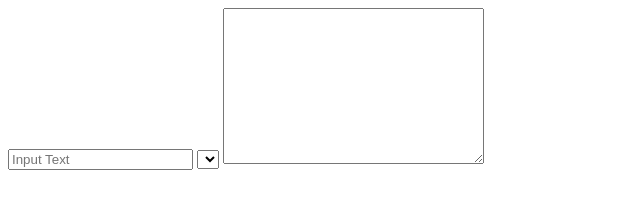
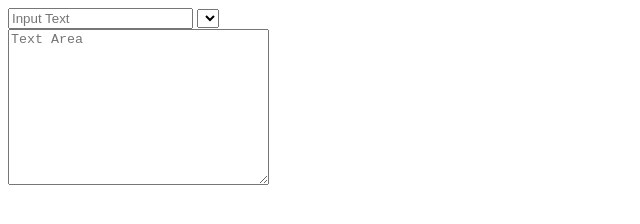
Before and after one commit to praveen-k-25/first-git-ui-commit, a plain HTML site: page new.html in a window 1280 px wide. Shown: the whole page, without its empty margins (0-640 px from the left). Drawn offline with Linux system fonts and the light colour scheme.

Commit message:
initial commit

```diff
--- a/new.html
+++ b/new.html
@@ -8,7 +8,7 @@
 </head>
 <body>
     <input type="text" placeholder="Input Text">
-    <select name="" id=""></select>
-    <textarea name="" id="" cols="30" rows="10"></textarea>
+    <select name="" id=""></select><br>
+    <textarea name="" id="" cols="30" rows="10" placeholder="Text Area"></textarea>
 </body>
 </html>
```
